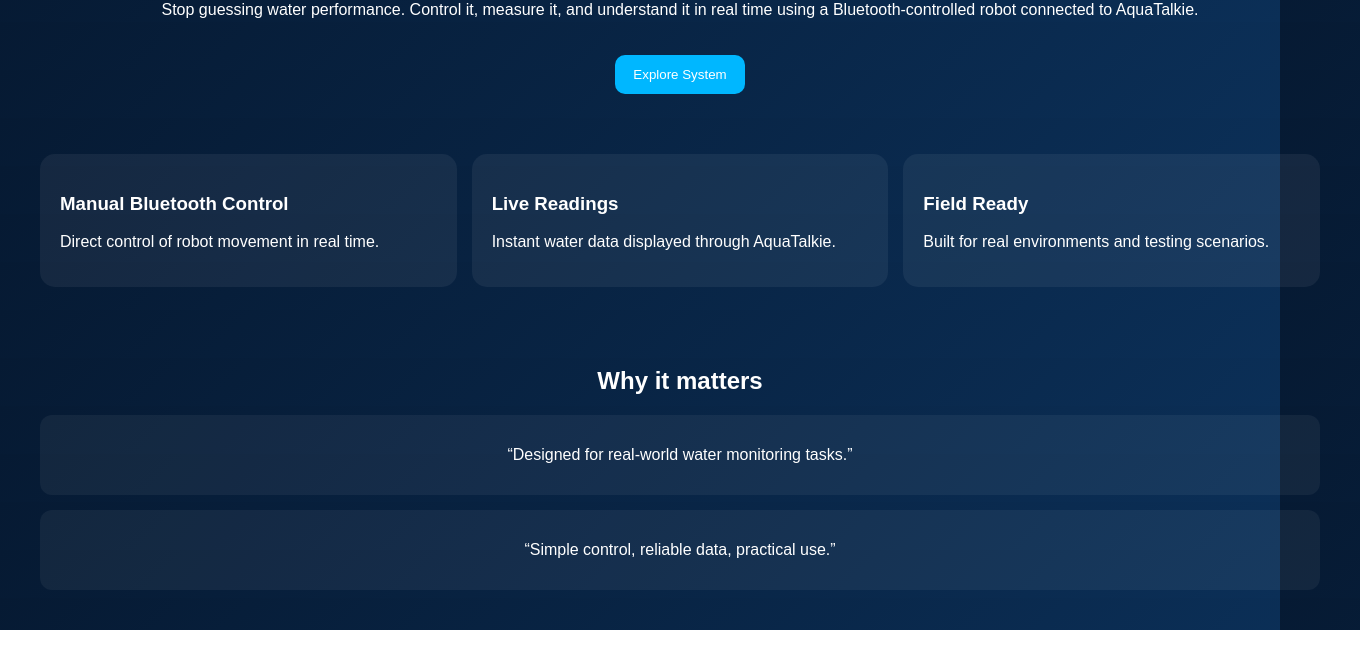
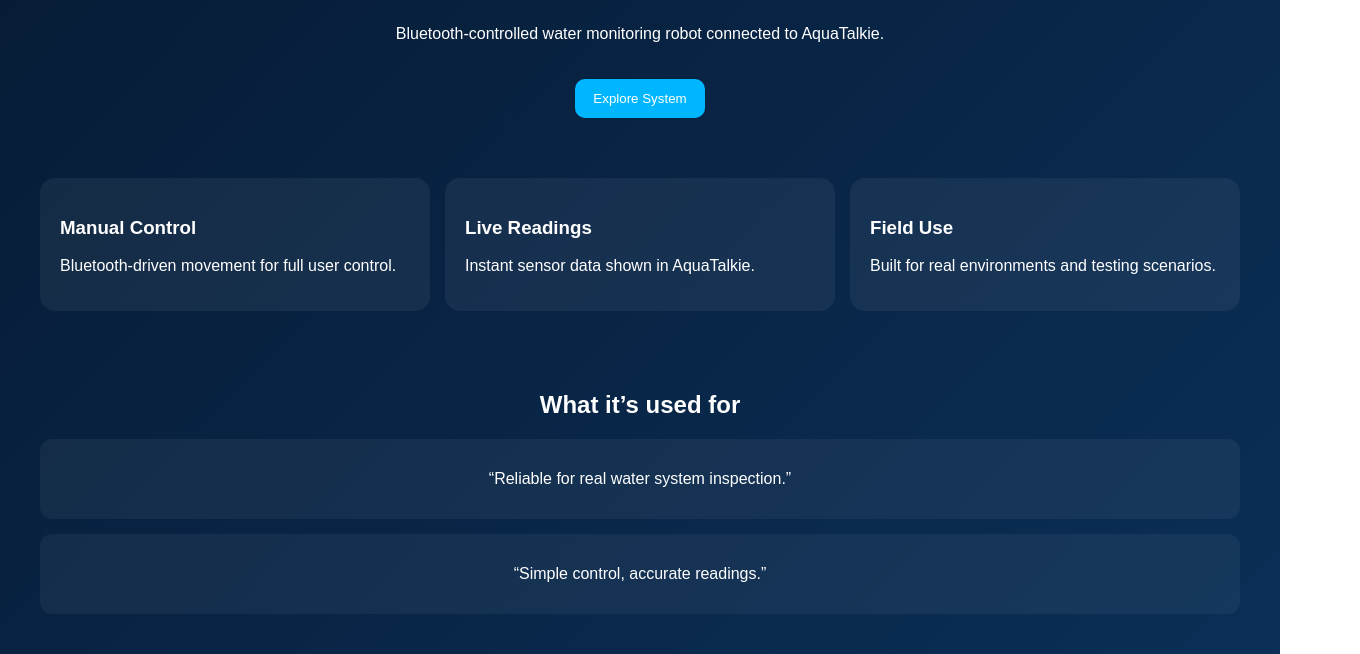
Before and after one commit to SaveOurSeas/Aquora, a plain HTML site: page index.html in a window 1280 px wide. Shown: the part 218-872 px from the top of the page, 1360 px wide, since content can reach past the window. Before the commit the page ends 848 px from the top, so only its background shows below. Drawn offline with Linux system fonts and the light colour scheme.

Commit message:
Update index.html

```diff
--- a/index.html
+++ b/index.html
@@ -11,12 +11,6 @@
     font-family: Arial, sans-serif;
     background: linear-gradient(135deg, #061a33, #0b2f57);
     color: white;
-    overflow-x: hidden;
-}
-
-/* GLOBAL SMOOTH MOTION */
-* {
-    transition: all 0.35s cubic-bezier(0.22, 1, 0.36, 1);
 }
 
 /* NAV */
@@ -28,7 +22,6 @@
     backdrop-filter: blur(10px);
     position: sticky;
     top: 0;
-    z-index: 10;
 }
 
 nav a {
@@ -41,23 +34,32 @@
 
 nav a:hover {
     opacity: 1;
-    transform: translateY(-2px);
 }
 
-/* PAGE SYSTEM (FIXED - NO CONFLICTS) */
+/* PAGE SYSTEM (FIXED PROPERLY) */
 section {
-    position: absolute;
-    width: 100%;
-    opacity: 0;
-    transform: translateY(25px);
-    pointer-events: none;
+    display: none;
     padding: 40px;
 }
 
 section.active {
-    opacity: 1;
-    transform: translateY(0);
-    pointer-events: auto;
+    display: block;
+}
+
+/* SMOOTH ANIMATION WRAPPER */
+.fade-in {
+    animation: fadeIn 0.45s cubic-bezier(0.22, 1, 0.36, 1);
+}
+
+@keyframes fadeIn {
+    from {
+        opacity: 0;
+        transform: translateY(15px);
+    }
+    to {
+        opacity: 1;
+        transform: translateY(0);
+    }
 }
 
 /* HERO */
@@ -68,7 +70,6 @@
 
 .hero h1 {
     font-size: 48px;
-    margin-bottom: 10px;
 }
 
 .hero button {
@@ -130,6 +131,7 @@
     border-radius: 15px;
 }
 
+/* BUTTONS */
 button {
     margin-top: 10px;
     padding: 10px 14px;
@@ -182,38 +184,36 @@
 <section id="home">
     <div class="hero">
         <h1>Aquora</h1>
-        <p>
-            Stop guessing water performance. Control it, measure it, and understand it in real time using a Bluetooth-controlled robot connected to AquaTalkie.
-        </p>
+        <p>Bluetooth-controlled water monitoring robot connected to AquaTalkie.</p>
         <button onclick="show('shop')">Explore System</button>
     </div>
 
     <div class="features">
         <div class="feature-card">
-            <h3>Manual Bluetooth Control</h3>
-            <p>Direct control of robot movement in real time.</p>
+            <h3>Manual Control</h3>
+            <p>Bluetooth-driven movement for full user control.</p>
         </div>
 
         <div class="feature-card">
             <h3>Live Readings</h3>
-            <p>Instant water data displayed through AquaTalkie.</p>
+            <p>Instant sensor data shown in AquaTalkie.</p>
         </div>
 
         <div class="feature-card">
-            <h3>Field Ready</h3>
+            <h3>Field Use</h3>
             <p>Built for real environments and testing scenarios.</p>
         </div>
     </div>
 
     <div class="social-proof">
-        <h2>Why it matters</h2>
+        <h2>What it’s used for</h2>
 
         <div class="testimonial">
-            <p>“Designed for real-world water monitoring tasks.”</p>
+            <p>“Reliable for real water system inspection.”</p>
         </div>
 
         <div class="testimonial">
-            <p>“Simple control, reliable data, practical use.”</p>
+            <p>“Simple control, accurate readings.”</p>
         </div>
     </div>
 </section>
@@ -250,13 +250,22 @@
 let cart = [];
 const phone = "201122450119";
 
-/* GUARANTEED HOME LOAD */
+/* FORCE HOME ON START */
 window.onload = () => show('home');
 
 /* PAGE SYSTEM */
 function show(id){
-    document.querySelectorAll("section").forEach(s => s.classList.remove("active"));
-    document.getElementById(id).classList.add("active");
+    document.querySelectorAll("section").forEach(s => {
+        s.classList.remove("active");
+        s.classList.remove("fade-in");
+    });
+
+    let page = document.getElementById(id);
+    page.classList.add("active");
+
+    setTimeout(() => {
+        page.classList.add("fade-in");
+    }, 10);
 
     if(id === "home") animateHome();
     if(id === "shop") animateShop();
@@ -293,7 +302,7 @@
     if(item) item.qty++;
     else cart.push({name, price, qty:1});
 
-    toast("Added to cart");
+    toast("Added");
 }
 
 function render(){
```
